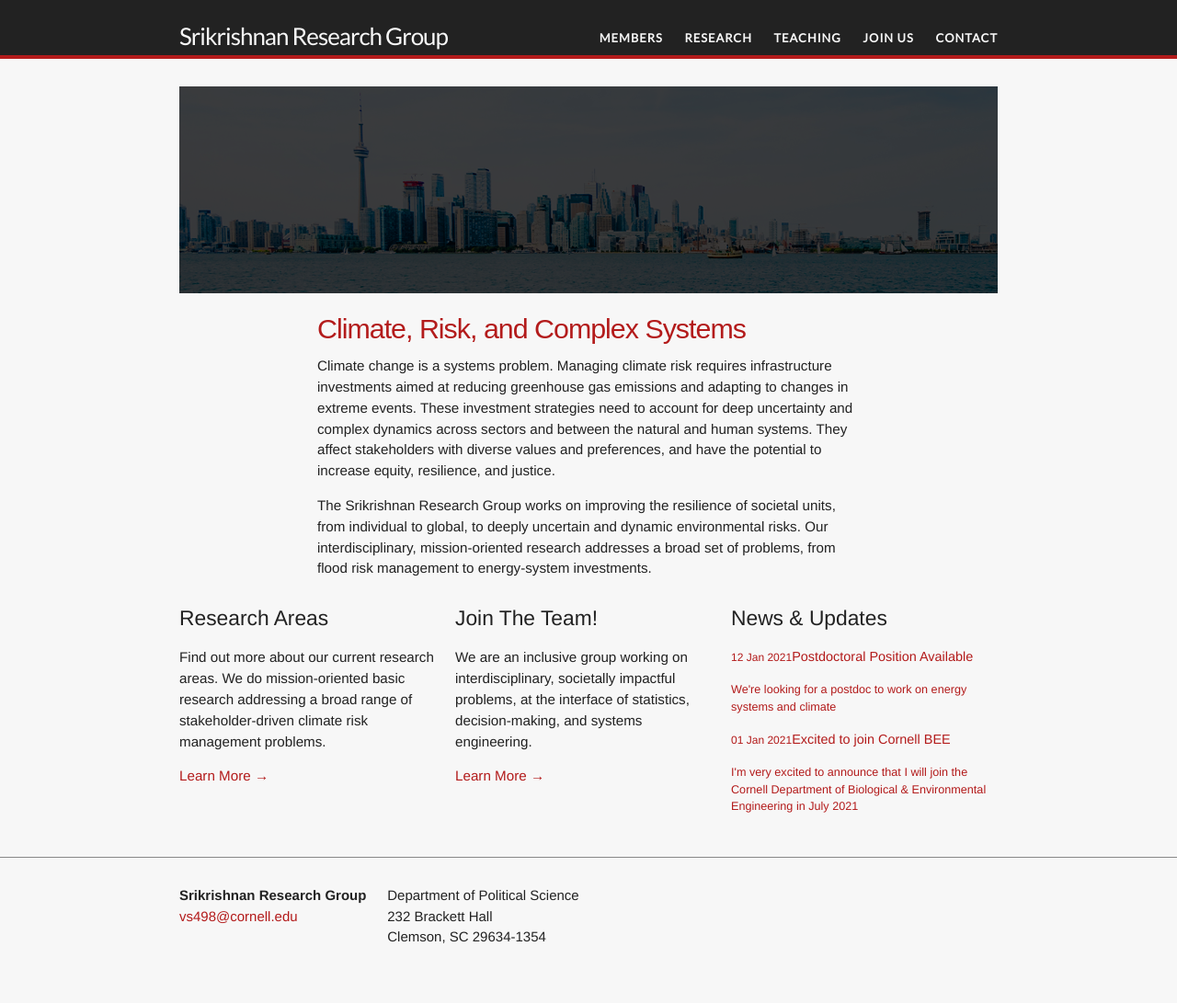
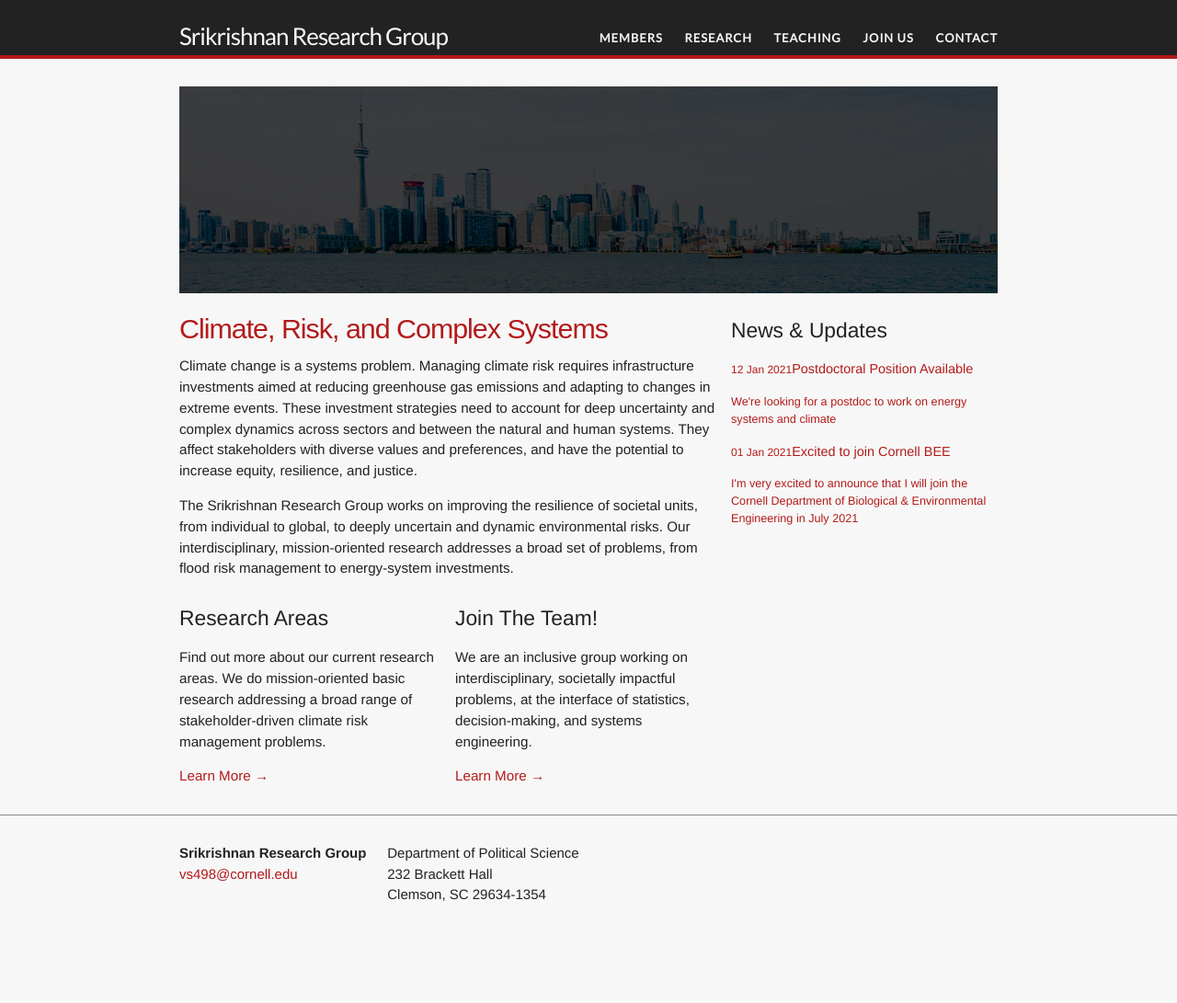
Before and after one commit to svmiller/svmiller.github.io, a Jekyll site: the page built from index.html, in a window 1280 px wide. Shown: the whole page at 92% size. Built offline with Jekyll 4.4.1, drawn with Linux system fonts in a browser that asks for light colours; nearby versions of some CDN libraries; some web fonts are replaced; after the commit the page ends 1045 px from its top, so only the background shows below that.

Commit message:
move news to the right on large windows

```diff
--- a/_sass/_layout.scss
+++ b/_sass/_layout.scss
@@ -15,15 +15,18 @@
 .main {
   grid-column: span 8;
   justify-content: center;
+  grid-row: 1;
 }
 
 .submain  {
   grid-column: span 4;
   justify-content: center;
+  grid-row: 2;
 }
 
 .news {
   grid-column: span 4;
+  grid-row: 1 / 2
 }
 
 @media (max-width: 768px) {
@@ -32,6 +35,7 @@
   }
   .news {
     grid-column: span 8;
+    grid-row: 3;
   }
 }
 
@@ -41,6 +45,7 @@
   }
   .news {
     grid-column: span 4;
+    grid-row: 4;
   }
 }
 
```
